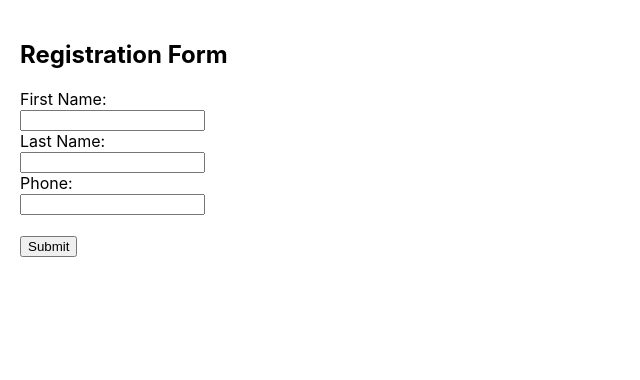
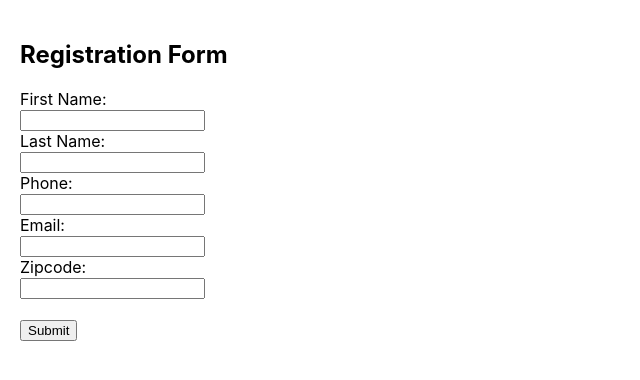
Before and after one commit to sangrammule1/User, a React (Create React App) app in the folder frontend/: page / in a window 1280 px wide. Shown: the top 380 px of the page, without its empty margins (0-640 px from the left). Built offline with nearby package versions, Linux system fonts and the light colour scheme.

Commit message:
Apply instruction: add email feiled to user

```diff
--- a/frontend/src/App.js
+++ b/frontend/src/App.js
@@ -61,10 +61,31 @@ function App() {
             required
           />
         </div>
+
+        <div>
+          <label>Email:</label><br />
+          <input
+            name="email"
+            value={form.email}
+            onChange={handleChange}
+            required
+          />
+        </div>
+
+        <div >
+          <label>Zipcode:</label><br />
+          <input
+            name="zipcode"
+            value={form.zipcode}
+            onChange={handleChange}
+            required
+          />
+        </div>
+
         <br />
         <button type="submit">Submit</button>
       </form>
-    </div>
+    </div >
   );
 }
 
```
Also changed, not shown: 1 other file (tests, documents, lock files or other folders).
